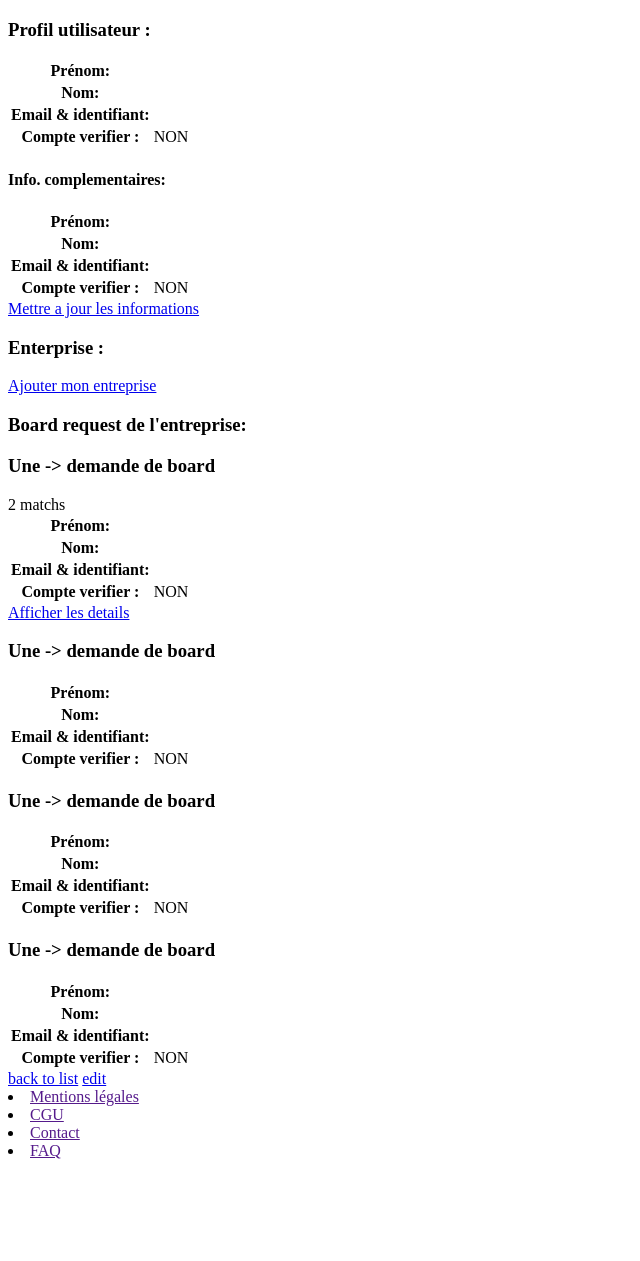
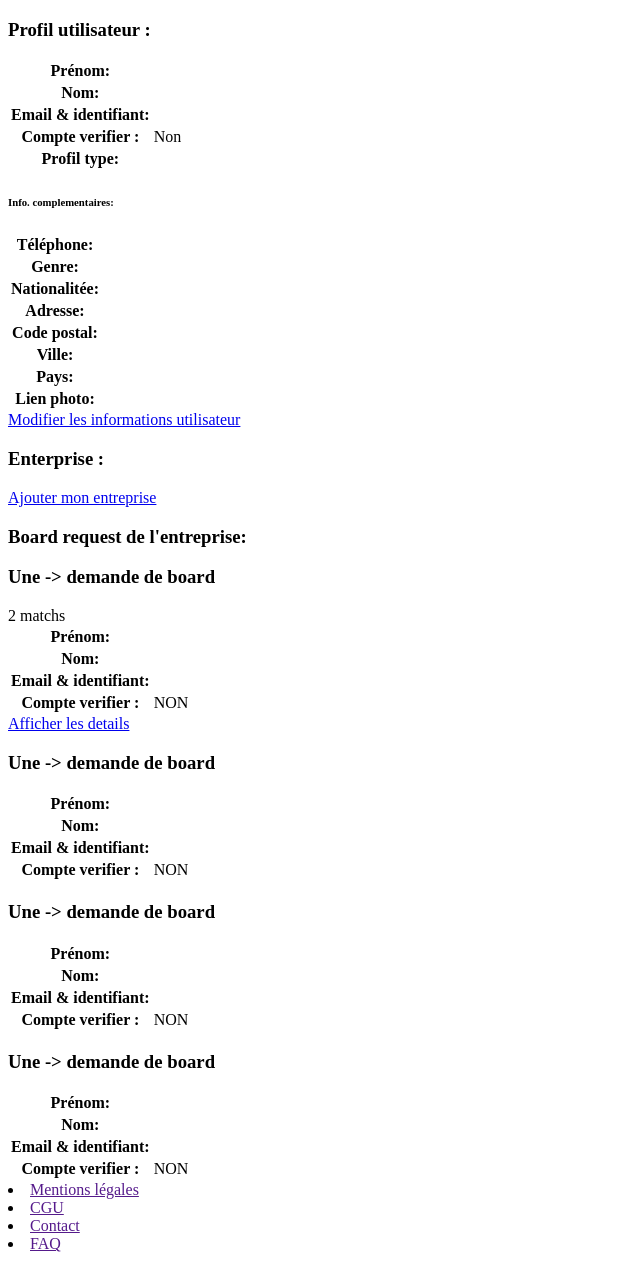
Before and after one commit to WildCodeSchool/lyon-php-2003-project3-trouvetonboard, a Symfony app: template templates/user/profileShow.html.twig in a window 1280 px wide. Shown: the part 44-1305 px from the top of the page, without its empty margins (0-640 px from the left). Before the commit the page ends 1203 px from the top, so only its background shows below. Run offline with Twig, Linux system fonts and the light colour scheme; the template is opened without the code that fills it, so the values that code supplies are empty; some libraries are stand-ins or nearby versions.

Commit message:
SHOW PROFILE 70% NEED FLIXTURES SILLS ANS PROFILE

```diff
--- a/templates/user/_profile_show_base_user.html.twig
+++ b/templates/user/_profile_show_base_user.html.twig
@@ -1,24 +1,71 @@
 <div class="{{ titleBlock }}">
     <h3>Profil utilisateur :</h3>
 </div>
-
-<table class="table">
+<table class="table table container-fluid">
     <tbody>
     <tr>
-        <th>Prénom:</th>
+        <th width="{{ thWidth }}">Prénom:</th>
         <td><span class="font-weight-light h-1">{{ user.firstName }}</span></td>
     </tr>
     <tr>
-        <th>Nom:</th>
+        <th width="{{ thWidth }}">Nom:</th>
         <td>{{ user.lastName }}</td>
     </tr>
     <tr>
-        <th>Email & identifiant:</th>
+        <th width="{{ thWidth }}">Email & identifiant:</th>
         <td>{{ user.email }}</td>
     </tr>
     <tr>
-        <th>Compte verifier :</th>
-        <td>{{ user.isVerified ? 'OUI' : 'NON' }}</td>
+        <th width="{{ thWidth }}">Compte verifier :</th>
+        <td>{{ user.isVerified ? 'Oui' : 'Non' }}</td>
+    </tr>
+    <tr>
+        <th width="{{ thWidth }}">Profil type:</th>
+        <td>
+            {{ user.enterprise ? "Profil Entreprise" }}
+            {{ user.advisor ? "Profil Advisor" }}
+        </td>
+    </tr>
+    </tbody>
+</table>
+            <div class="{{ titleBlock }} rounded-0">
+                <h6>Info. complementaires:</h6>
+            </div>
+
+<table class="table container-fluid">
+
+    <tbody>
+    <tr>
+        <th width="{{ thWidth }}">Téléphone:</th>
+        <td>{{ user.phone }}</td>
+    </tr>
+    <tr>
+        <th width="{{ thWidth }}">Genre:</th>
+        <td>{{ user.gender }}</td>
+    </tr>
+    <tr>
+        <th width="{{ thWidth }}">Nationalitée:</th>
+        <td>{{ user.nationality }}</td>
+    </tr>
+    <tr>
+        <th width="{{ thWidth }}">Adresse:</th>
+        <td><span class="font-weight-light h-1">{{ user.address }}</span></td>
+    </tr>
+    <tr>
+        <th width="{{ thWidth }}">Code postal:</th>
+        <td>{{ user.lastName }}</td>
+    </tr>
+    <tr>
+        <th width="{{ thWidth }}">Ville:</th>
+        <td>{{ user.email }}</td>
+    </tr>
+    <tr>
+        <th width="{{ thWidth }}">Pays:</th>
+        <td>{{ user.country }}</td>
+    </tr>
+    <tr>
+        <th width="{{ thWidth }}">Lien photo:</th>
+        <td>{{ user.pictureLink }}</td>
     </tr>
 
     </tbody>
--- a/templates/user/_profile_show_detail_user.html.twig
+++ /dev/null
@@ -1,25 +0,0 @@
-<div class="{{ titleBlock }} rounded-0">
-    <h4>Info. complementaires:</h4>
-</div>
-
-<table class="table">
-    <tbody>
-    <tr>
-        <th>Prénom:</th>
-        <td><span class="font-weight-light h-1">{{ user.firstName }}</span></td>
-    </tr>
-    <tr>
-        <th>Nom:</th>
-        <td>{{ user.lastName }}</td>
-    </tr>
-    <tr>
-        <th>Email & identifiant:</th>
-        <td>{{ user.email }}</td>
-    </tr>
-    <tr>
-        <th>Compte verifier :</th>
-        <td>{{ user.isVerified ? 'OUI' : 'NON' }}</td>
-    </tr>
-
-    </tbody>
-</table>
--- a/templates/user/_profile_show_enterprise.html.twig
+++ b/templates/user/_profile_show_enterprise.html.twig
@@ -5,31 +5,35 @@
     <table class="table">
         <tbody>
         <tr>
-            <th>Nom de l'entreprise :</th>
+            <th width="{{ thWidth }}">Nom de l'entreprise :</th>
             <td>{{ user.enterprise.name }}</td>
         </tr>
         <tr>
-            <th>Status du payment :</th>
+            <th width="{{ thWidth }}">Status du payment :</th>
             <td>{{ user.enterprise.paymentStatus }}</td>
         </tr>
         <tr>
-            <th>Adresse :</th>
+            <th width="{{ thWidth }}">Adresse :</th>
             <td>{{ user.enterprise.paymentStatus }}</td>
         </tr>
         <tr>
-            <th>Representant legal:</th>
+            <th width="{{ thWidth }}">Representant legal:</th>
             <td>{{ user.enterprise.legelRepresentative }}</td>
         </tr>
         <tr>
-            <th>Lien linkedIn:</th>
+            <th width="{{ thWidth }}">Lien linkedIn:</th>
             <td>{{ user.enterprise.linkedinLink }}</td>
         </tr>
         <tr>
-            <th>Lien site Web:</th>
+            <th width="{{ thWidth }}">Lien site Web:</th>
             <td>{{ user.enterprise.websiteLink }}</td>
         </tr>
         </tbody>
     </table>
+    <div class="d-flex p-2 justify-content-around ml-1 container-a">
+        <a href="{{ path('enterprise_edit' , { "id": app.user.enterprise.id }) }}">
+            Modifier les informations de l'entreprise</a>
+    </div>
 {% else %}
     <div class="d-flex p-2 justify-content-around ml-1 container-a">
         <a href="{{ path('enterprise_new') }}">
--- a/templates/user/profileShow.html.twig
+++ b/templates/user/profileShow.html.twig
@@ -3,16 +3,15 @@
 {% block title %}Profil utilisateur : {% endblock %}
 
 {% block body %}
-
+    {% set thWidth = "40%" %}
     <div class="container-fluid row">
         <!-- col 1 -->
         <div class="col-lg-4 col-md-12">
             <div class="{{ formBlockStd }}">
                 {% include 'user/_profile_show_base_user.html.twig' %}
-                {% include 'user/_profile_show_detail_user.html.twig' %}
                 <div class="d-flex p-2 justify-content-around ml-1 container-a">
                     <a href="{{ path('user_profile_edit' , { "id": app.user.id }) }}">
-                        Mettre a jour les informations</a>
+                        Modifier les informations utilisateur</a>
                 </div>
             </div>
             <div class="{{ formBlockStd }}">
@@ -25,11 +24,5 @@
         <div class="col-lg-8 col-md-12 {{ formBlockStd }}">
                 {% include 'user/_profile_show_board_request.html.twig' %}
         </div>
-
     </div>
-
-    <a href="{{ path('user_index') }}">back to list</a>
-
-    <a href="{{ path('user_edit', {'id': user.id}) }}">edit</a>
-
 {% endblock %}
```
Also changed, not shown: src/Controller/UserController.php (+4 -4 lines).
